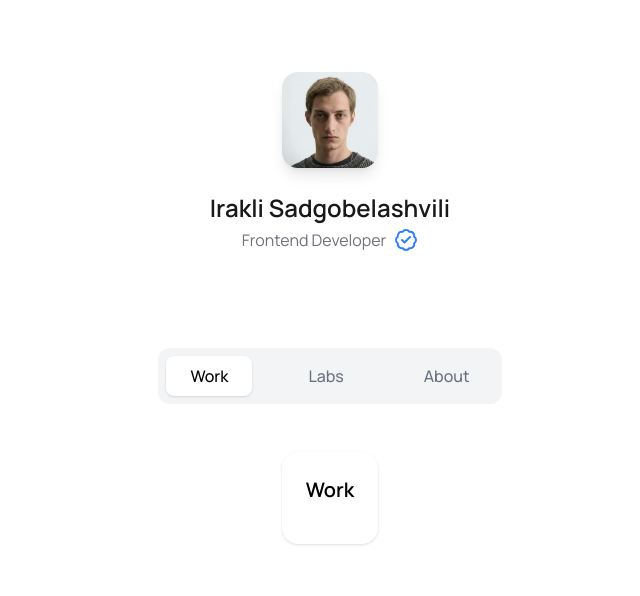
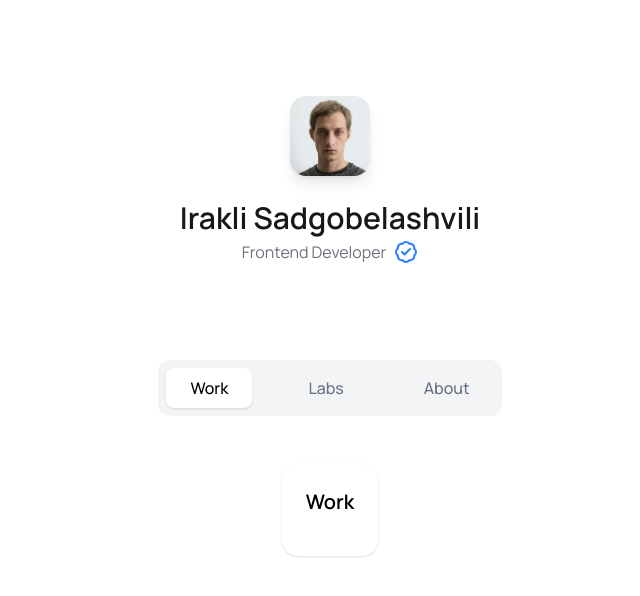
Before and after one commit to elisio-tech/elisio-tech_portfolio, a Next.js app: page / in a window 1280 px wide. Shown: the top 596 px of the page, without its empty margins (310-950 px from the left). Built offline with nearby package versions, Linux system fonts and the light colour scheme.

Commit message:
Header done

```diff
--- a/app/components/Header.js
+++ b/app/components/Header.js
@@ -15,24 +15,24 @@ export default function Header() {
   ];
 
   return (
-    <div className="flex flex-col items-center justify-center mt-18 relative">
-      <div className="w-24 h-24 rounded-2xl overflow-hidden shadow-lg cursor-pointer hover:scale-105 transition">
+    <div className="flex flex-col items-center justify-center mt-24 relative">
+      <div className="rounded-2xl overflow-hidden shadow-lg cursor-pointer hover:scale-105 transition">
         <Image
           src="/photo.png"
           alt="Irakli"
-          width={96}
-          height={96}
+          width={80}
+          height={80}
           className="object-cover"
           priority
         />
       </div>
 
       <div className="text-center mt-6">
-        <h1 className="text-2xl font-semibold text-zinc-900">
+        <h1 className="text-3xl font-semibold text-zinc-900">
           Irakli Sadgobelashvili
         </h1>
 
-        <div className="flex items-center justify-center gap-2 text-zinc-500  mt-1">
+        <div className="flex items-center justify-center gap-2 text-zinc-500 mt-1">
           <span className="text-md">Frontend Developer</span>
           <BadgeCheck className="text-blue-500 w-6 h-6" />
         </div>
```
